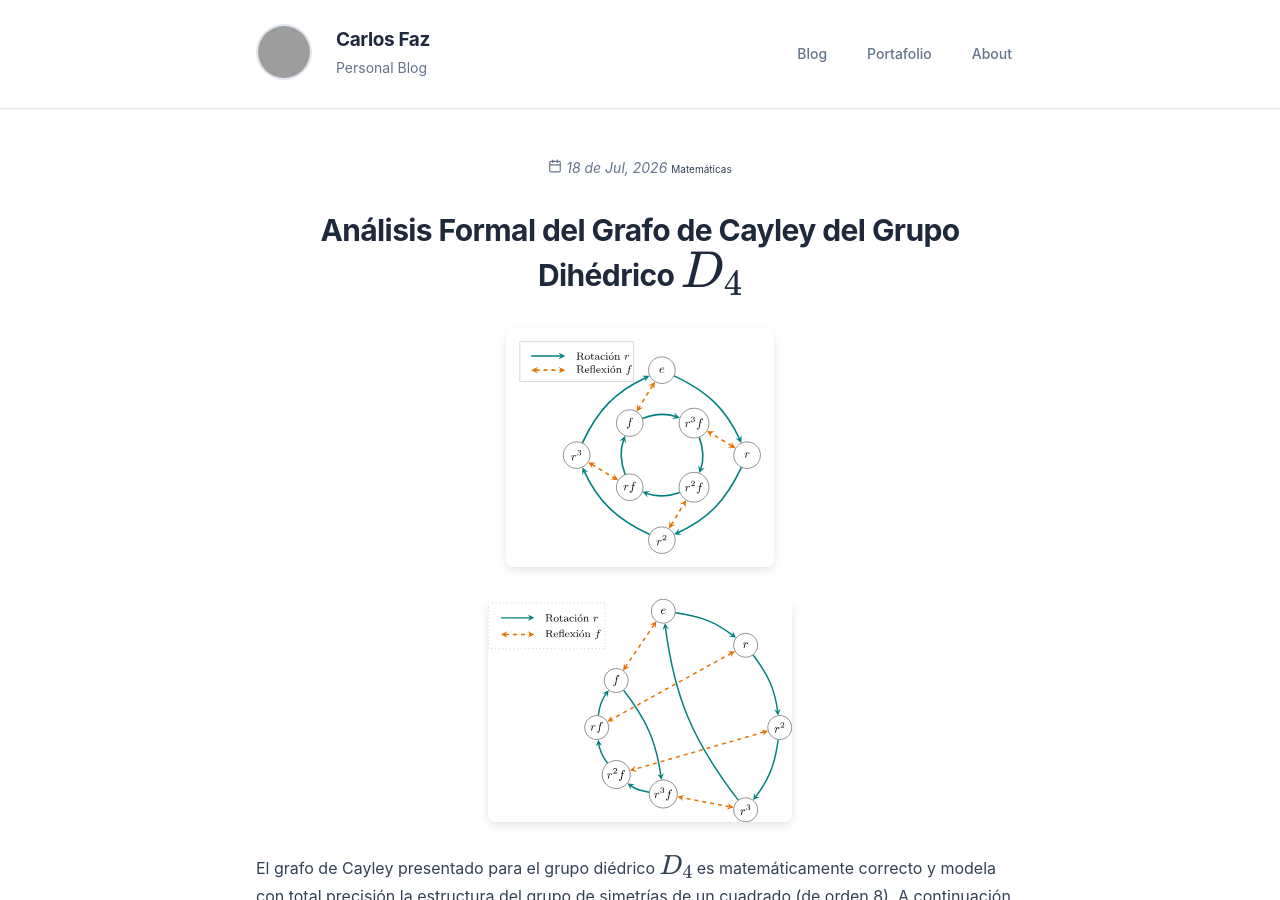
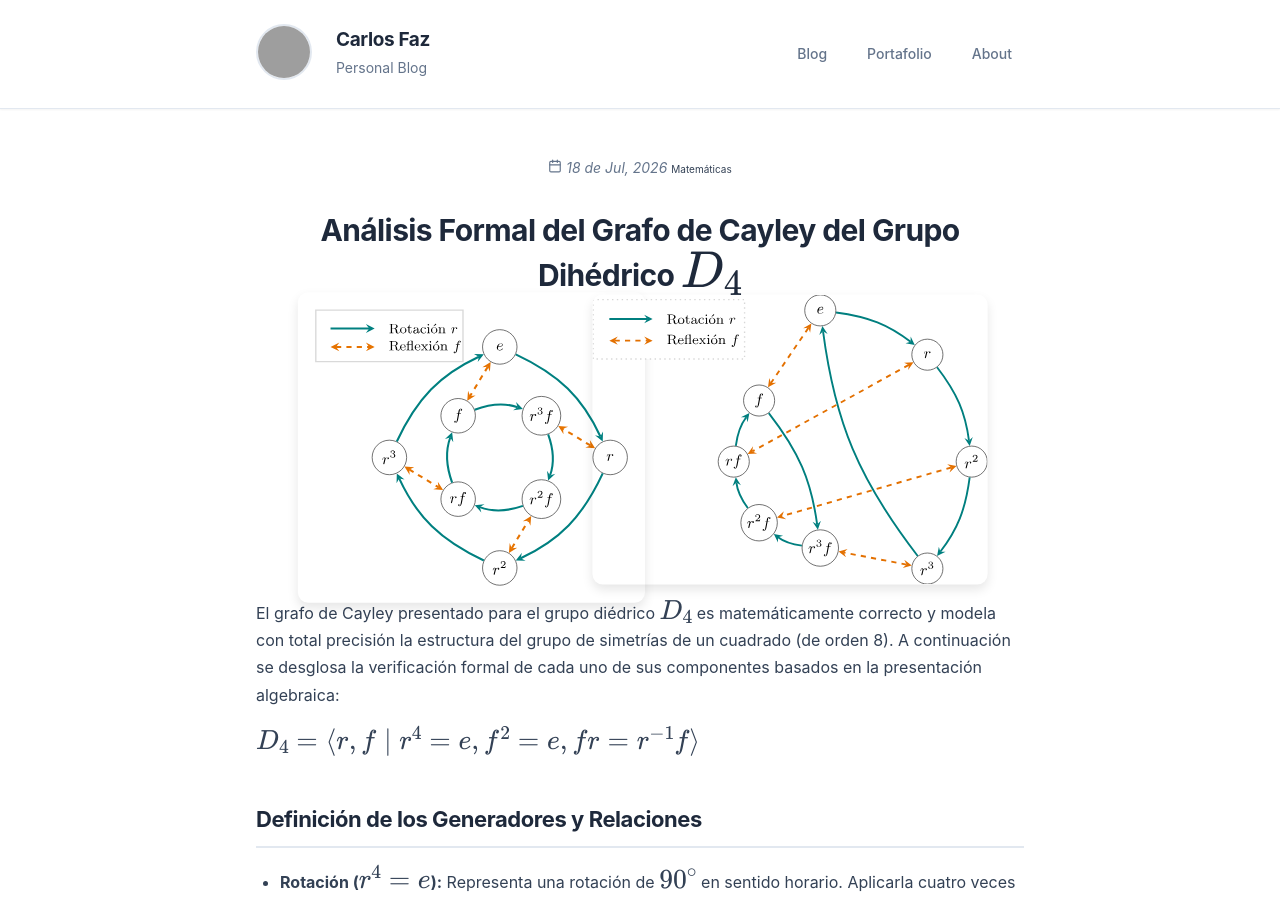
Before and after one commit to carlosfaz/carlosfaz.github.io, a Jekyll site: the page built from _posts/2026-07-18-grafo-cayley-d4.md, in a window 1280 px wide and 900 px high. Built offline with Jekyll 4.4.1, drawn with Linux system fonts in a browser that asks for light colours; formulas are drawn with MathJax 3; grey boxes are pictures that could not be loaded.

Commit message:
daily update
daily update

```diff
--- a/_posts/2026-07-18-grafo-cayley-d4.md
+++ b/_posts/2026-07-18-grafo-cayley-d4.md
@@ -9,12 +9,13 @@ tags: ["Teoría de Grupos", "Grafos de Cayley", "Grupo Dihédrico", "Simetrías"
 thumbnail: "/svg-inkscape/cayley-graph-d4.svg"
 ---
 
-<div style="text-align: center; margin: 1.5em 0;">
-  <img src="/svg-inkscape/cayley-graph-d4.svg" alt="Grafo de Cayley del grupo diédrico D4 - Versión 1" style="max-width: 100%; height: auto; border-radius: 8px; box-shadow: 0 4px 8px rgba(0,0,0,0.1);">
-</div>
-
-<div style="text-align: center; margin: 1.5em 0;">
-  <img src="/svg-inkscape/cayley-graph-d4_2.svg" alt="Grafo de Cayley del grupo diédrico D4 - Versión 2" style="max-width: 100%; height: auto; border-radius: 8px; box-shadow: 0 4px 8px rgba(0,0,0,0.1);">
+<div style="display: flex; justify-content: center; gap: 2em; margin: 1.5em 0; flex-wrap: wrap;">
+  <div style="text-align: center;">
+    <img src="/svg-inkscape/cayley-graph-d4.svg" alt="Grafo de Cayley del grupo diédrico D4 - Versión 1" style="max-width: 100%; height: auto; border-radius: 8px; box-shadow: 0 4px 8px rgba(0,0,0,0.1); transform: scale(1.3); transform-origin: center;">
+  </div>
+  <div style="text-align: center;">
+    <img src="/svg-inkscape/cayley-graph-d4_2.svg" alt="Grafo de Cayley del grupo diédrico D4 - Versión 2" style="max-width: 100%; height: auto; border-radius: 8px; box-shadow: 0 4px 8px rgba(0,0,0,0.1); transform: scale(1.3); transform-origin: center;">
+  </div>
 </div>
 
 El grafo de Cayley presentado para el grupo diédrico $D_4$ es matemáticamente correcto y modela con total precisión la estructura del grupo de simetrías de un cuadrado (de orden 8). A continuación se desglosa la verificación formal de cada uno de sus componentes basados en la presentación algebraica:
```
